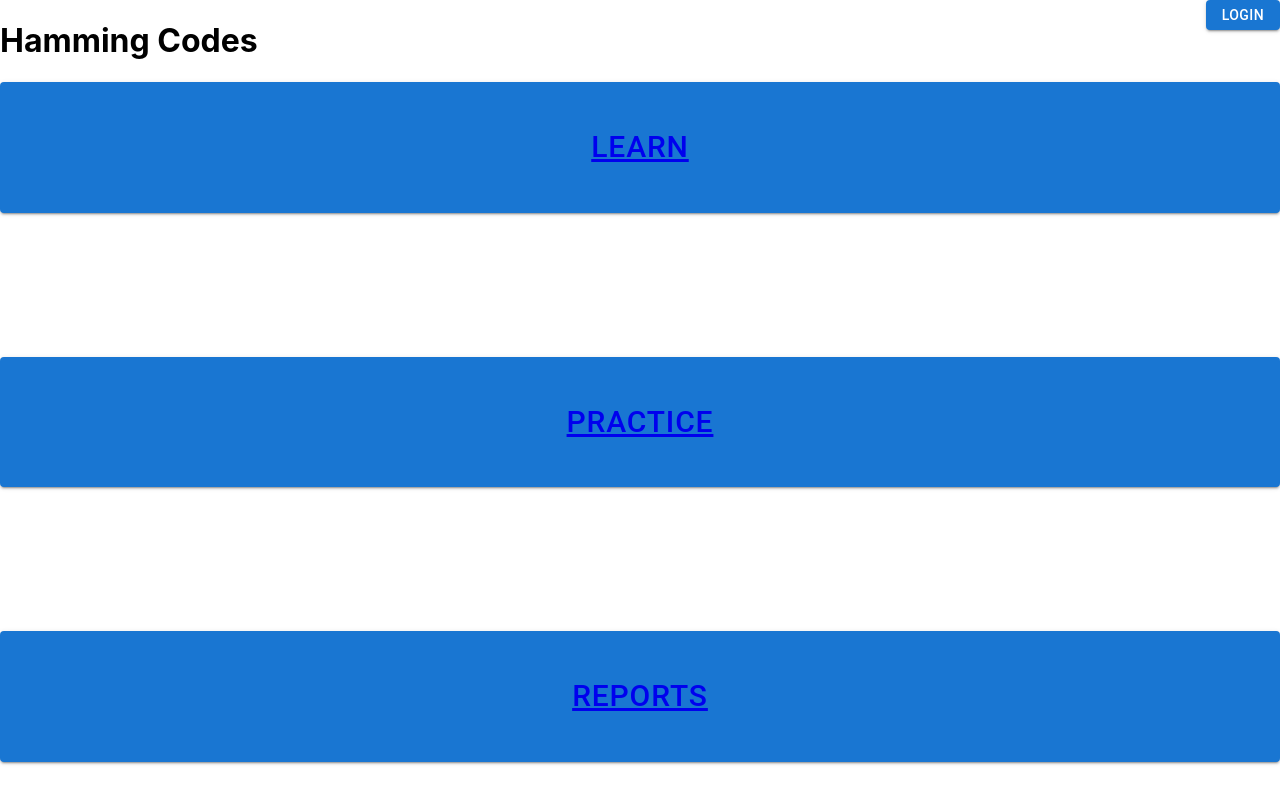
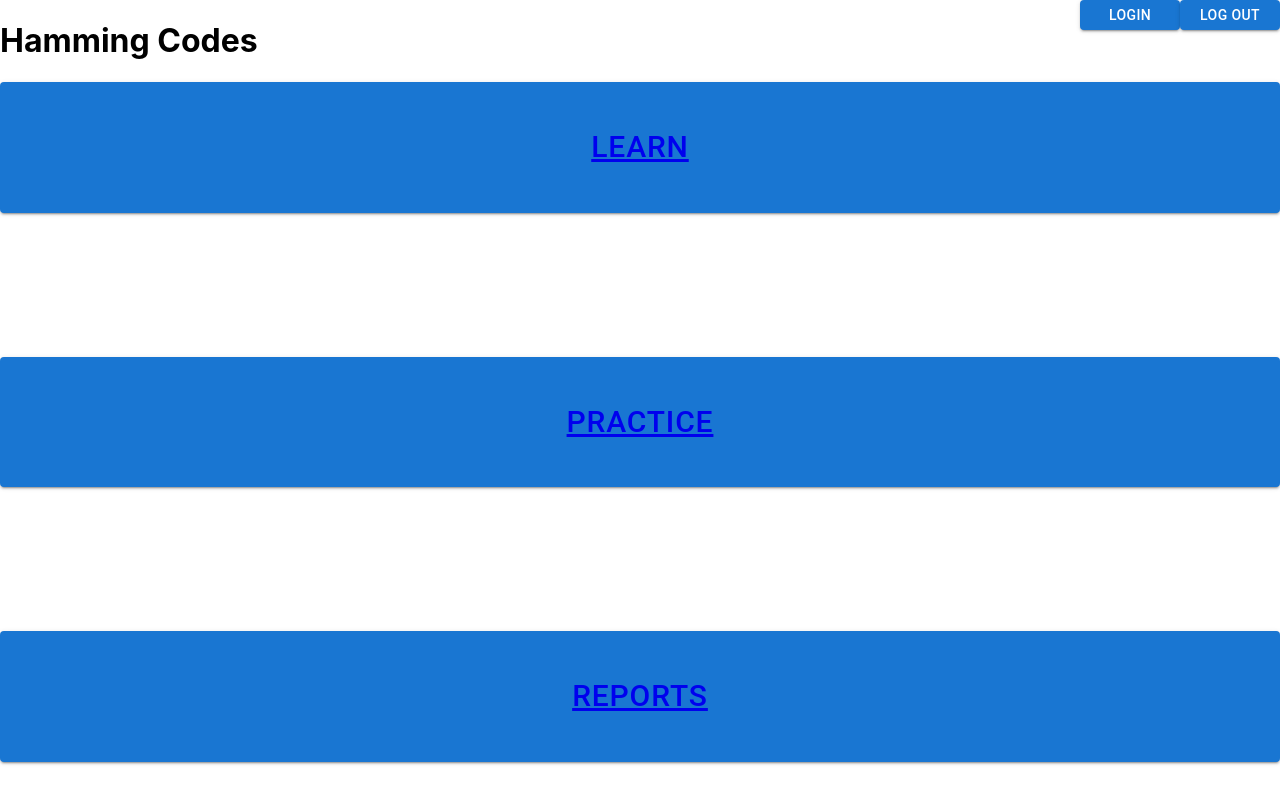
Before and after one commit to allenf3/hamming, a React (Create React App) app in the folder web/: page / in a window 1280 px wide. Built offline with nearby package versions, Linux system fonts and the light colour scheme; no server answers.

Commit message:
4 - Added logout button - fa

```diff
--- a/web/src/Home.jsx
+++ b/web/src/Home.jsx
@@ -3,7 +3,8 @@ import { Link } from 'react-router-dom';
 import Button from '@mui/material/Button';
 import { createTheme, ThemeProvider, Box } from '@mui/material';
 import { ClassNames } from '@emotion/react';
-import LoginButton from './LoginButton';
+import LoginButton from './components/sharedComponents/LoginButton';
+import LogoutButton from './components/sharedComponents/LogoutButton';
 import './Home.css';
 
 function Home() {
@@ -59,7 +60,10 @@ function Home() {
     <>
       <div className="container">
         <h1>Hamming Codes</h1>
-        <LoginButton />
+        <div>
+          <LoginButton />
+          <LogoutButton />
+        </div>
       </div>
       <NavigationButtons />
     </>
--- a/web/src/LoginButton.css
+++ b/web/src/components/sharedComponents/AuthButtons.css
@@ -1,4 +1,5 @@
 .standard {
+  width: 100px;
   height: 30px;
   margin: 20px;
 }
--- /dev/null
+++ b/web/src/components/sharedComponents/LogoutButton.jsx
@@ -0,0 +1,16 @@
+import React from 'react';
+import { useAuth0 } from '@auth0/auth0-react';
+import Button from '@mui/material/Button';
+import './AuthButtons.css';
+
+const LogoutButton = () => {
+  const { logout } = useAuth0();
+
+  return (
+    <Button className="standard" variant="contained" onClick={() => logout({ returnTo: window.location.origin })}>
+      Log Out
+    </Button>
+  );
+};
+
+export default LogoutButton;
```
Also changed, not shown: web/src/components/sharedComponents/LoginButton.jsx (renamed from web/src/LoginButton.jsx, +6 -2 lines).
